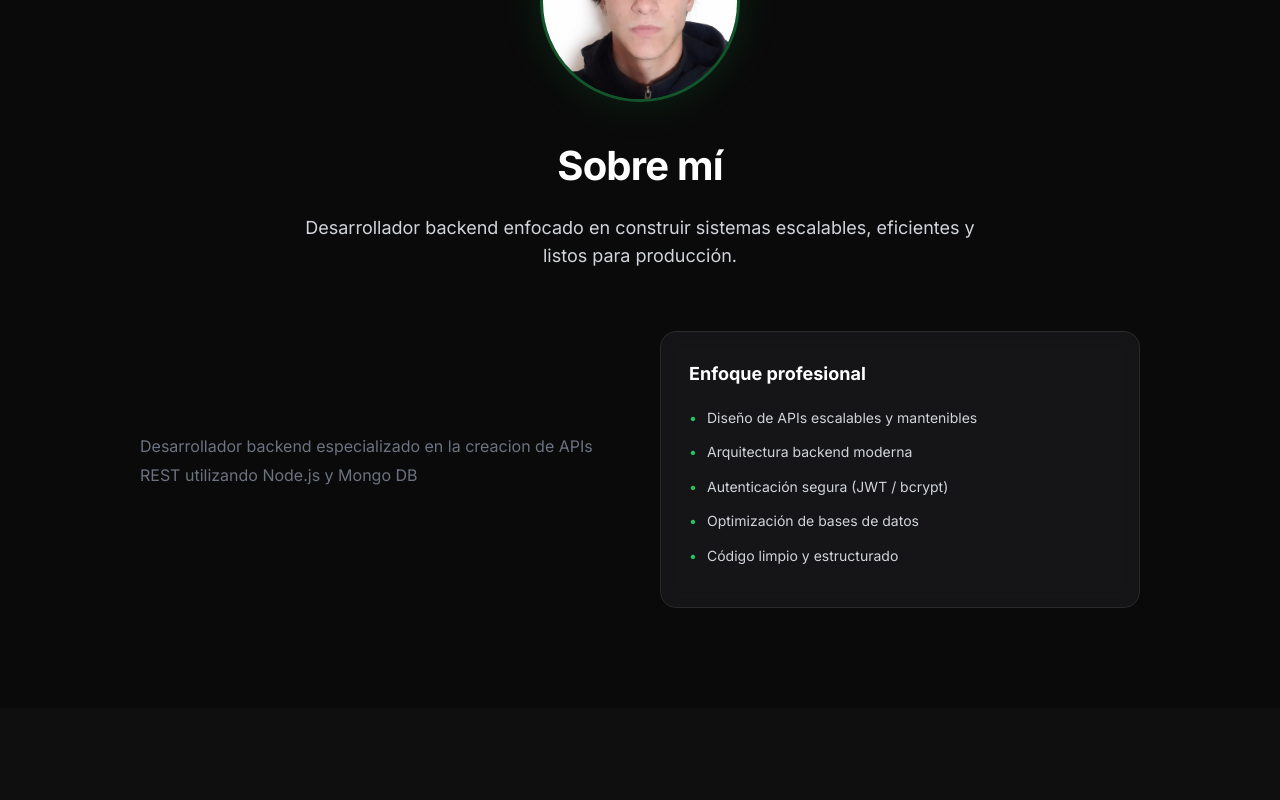
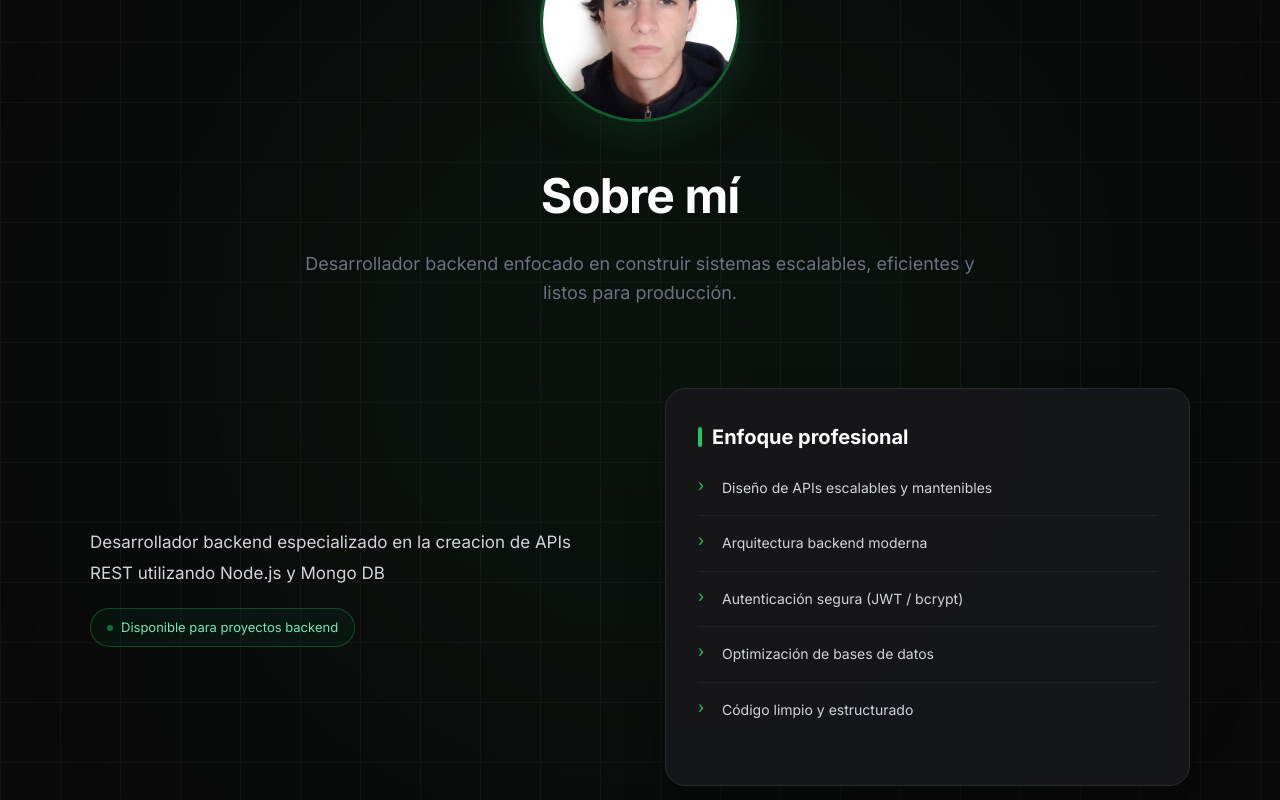
Before and after one commit to renzonodari9/portafolio-nodari, a React (Vite) app: page / in a window 1280 px wide. Shown: the part 1020-1820 px from the top of the page. Built offline with nearby package versions, Linux system fonts and the light colour scheme.

Commit message:
Diseño mejorado About.jsx: glow, grid effect, mejores visuales y animaciones

```diff
--- a/src/components/About.jsx
+++ b/src/components/About.jsx
@@ -1,21 +1,53 @@
 import { motion } from "framer-motion";
 
 export default function About() {
+  const focusItems = [
+    "Diseño de APIs escalables y mantenibles",
+    "Arquitectura backend moderna",
+    "Autenticación segura (JWT / bcrypt)",
+    "Optimización de bases de datos",
+    "Código limpio y estructurado"
+  ];
+
   return (
     <section style={{
       position: "relative",
       backgroundColor: "#0a0a0a",
-      padding: "100px 20px",
+      padding: "120px 20px",
       color: "#fff",
-      boxSizing: "border-box"
+      boxSizing: "border-box",
+      overflow: "hidden"
     }}>
+
+      {/* Background Glow */}
+      <div style={{
+        position: "absolute",
+        top: "50%",
+        left: "50%",
+        transform: "translate(-50%, -50%)",
+        width: "800px",
+        height: "800px",
+        background: "rgba(34, 197, 94, 0.05)",
+        filter: "blur(160px)",
+        borderRadius: "50%",
+        pointerEvents: "none"
+      }} />
+
+      {/* Grid effect */}
+      <div style={{
+        position: "absolute",
+        inset: 0,
+        opacity: 0.03,
+        backgroundImage: "linear-gradient(to right, #ffffff 1px, transparent 1px), linear-gradient(to bottom, #ffffff 1px, transparent 1px)",
+        backgroundSize: "60px 60px",
+        pointerEvents: "none"
+      }} />
 
       <div style={{
         position: "relative",
         zIndex: 10,
-        maxWidth: "1000px",
-        margin: "0 auto",
-        textAlign: "center"
+        maxWidth: "1100px",
+        margin: "0 auto"
       }}>
 
         {/* HEADER */}
@@ -25,10 +57,21 @@ export default function About() {
           viewport={{ once: true }}
           transition={{ duration: 0.7 }}
           style={{
-            marginBottom: "60px"
+            textAlign: "center",
+            marginBottom: "80px"
           }}
         >
           {/* FOTO */}
+          <motion.div
+            initial={{ opacity: 0, scale: 0.8 }}
+            whileInView={{ opacity: 1, scale: 1 }}
+            viewport={{ once: true }}
+            transition={{ duration: 0.5 }}
+            style={{
+              display: "inline-block",
+              marginBottom: "28px"
+            }}
+          >
             <img
               src="/mifoto.png"
               alt="Renzo Nodari"
@@ -38,14 +81,23 @@ export default function About() {
                 borderRadius: "50%",
                 objectFit: "cover",
                 border: "3px solid rgba(34, 197, 94, 0.4)",
-              boxShadow: "0 0 40px rgba(34, 197, 94, 0.15)",
-              marginBottom: "24px"
+                boxShadow: "0 0 60px rgba(34, 197, 94, 0.2)",
+                transition: "all 0.3s ease"
+              }}
+              onMouseOver={(e) => {
+                e.currentTarget.style.boxShadow = "0 0 80px rgba(34, 197, 94, 0.3)";
+                e.currentTarget.style.transform = "scale(1.05)";
+              }}
+              onMouseOut={(e) => {
+                e.currentTarget.style.boxShadow = "0 0 60px rgba(34, 197, 94, 0.2)";
+                e.currentTarget.style.transform = "scale(1)";
               }}
             />
+          </motion.div>
 
           {/* TÍTULO */}
           <h2 style={{
-            fontSize: "clamp(32px, 5vw, 40px)",
+            fontSize: "clamp(36px, 6vw, 48px)",
             fontWeight: 800,
             color: "#fff",
             marginBottom: "16px",
@@ -55,10 +107,10 @@ export default function About() {
           </h2>
 
           <p style={{
-            color: "#d1d5db",
+            color: "#6b7280",
             maxWidth: "700px",
             margin: "0 auto",
-            fontSize: "clamp(16px, 2.5vw, 18px)",
+            fontSize: "clamp(15px, 2.5vw, 18px)",
             lineHeight: 1.6
           }}>
             Desarrollador backend enfocado en construir sistemas escalables, eficientes y listos para producción.
@@ -68,13 +120,12 @@ export default function About() {
         {/* GRID */}
         <div style={{
           display: "grid",
-          gridTemplateColumns: "repeat(auto-fit, minmax(300px, 1fr))",
-          gap: "40px",
-          alignItems: "center",
-          textAlign: "left"
+          gridTemplateColumns: "repeat(auto-fit, minmax(280px, 1fr))",
+          gap: "50px",
+          alignItems: "center"
         }}>
 
-          {/* TEXTO */}
+          {/* TEXTO IZQUIERDA */}
           <motion.div
             initial={{ opacity: 0, x: -30 }}
             whileInView={{ opacity: 1, x: 0 }}
@@ -82,13 +133,41 @@ export default function About() {
             transition={{ duration: 0.7 }}
           >
             <p style={{
-              fontSize: "clamp(14px, 2vw, 16px)",
+              fontSize: "clamp(15px, 2vw, 17px)",
               lineHeight: 1.8,
-              color: "#6b7280",
-              marginBottom: "18px"
+              color: "#d1d5db",
+              marginBottom: "20px"
             }}>
               Desarrollador backend especializado en la creacion de APIs REST utilizando Node.js y Mongo DB
             </p>
+
+            {/* Badge */}
+            <motion.div
+              initial={{ opacity: 0 }}
+              whileInView={{ opacity: 1 }}
+              viewport={{ once: true }}
+              transition={{ delay: 0.3 }}
+              style={{
+                display: "inline-flex",
+                alignItems: "center",
+                gap: "8px",
+                border: "1px solid rgba(34, 197, 94, 0.3)",
+                background: "rgba(34, 197, 94, 0.05)",
+                padding: "8px 16px",
+                borderRadius: "9999px",
+                fontSize: "13px",
+                color: "#6ee7b7"
+              }}
+            >
+              <span style={{
+                width: "6px",
+                height: "6px",
+                borderRadius: "50%",
+                backgroundColor: "#22c55e",
+                animation: "pulse 2s infinite"
+              }} />
+              Disponible para proyectos backend
+            </motion.div>
           </motion.div>
 
           {/* CARD DERECHA */}
@@ -97,45 +176,63 @@ export default function About() {
             whileInView={{ opacity: 1, x: 0 }}
             viewport={{ once: true }}
             transition={{ duration: 0.7 }}
+            whileHover={{ y: -5 }}
             style={{
-              background: "rgba(24, 24, 27, 0.8)",
+              background: "rgba(24, 24, 27, 0.9)",
               border: "1px solid #2a2a2a",
-              borderRadius: "16px",
-              padding: "28px",
-              backdropFilter: "blur(10px)"
+              borderRadius: "20px",
+              padding: "32px",
+              backdropFilter: "blur(10px)",
+              boxShadow: "0 20px 40px rgba(0, 0, 0, 0.3)",
+              transition: "all 0.3s ease"
             }}
           >
             <h3 style={{
-              fontSize: "clamp(16px, 2.5vw, 18px)",
+              fontSize: "clamp(18px, 3vw, 20px)",
               color: "#fff",
-              marginBottom: "18px",
-              fontWeight: 700
+              marginBottom: "24px",
+              fontWeight: 700,
+              display: "flex",
+              alignItems: "center",
+              gap: "10px"
             }}>
+              <span style={{
+                width: "4px",
+                height: "20px",
+                backgroundColor: "#22c55e",
+                borderRadius: "2px"
+              }} />
               Enfoque profesional
             </h3>
 
-            <ul style={{ listStyle: "none", padding: 0 }}>
-              {[
-                "Diseño de APIs escalables y mantenibles",
-                "Arquitectura backend moderna",
-                "Autenticación segura (JWT / bcrypt)",
-                "Optimización de bases de datos",
-                "Código limpio y estructurado"
-              ].map((item) => (
-                <li key={item} style={{
-                  marginBottom: "12px",
+            <ul style={{ listStyle: "none", padding: 0, margin: 0 }}>
+              {focusItems.map((item, index) => (
+                <motion.li
+                  key={item}
+                  initial={{ opacity: 0, x: 20 }}
+                  whileInView={{ opacity: 1, x: 0 }}
+                  viewport={{ once: true }}
+                  transition={{ delay: index * 0.1 }}
+                  style={{
+                    marginBottom: "16px",
+                    paddingBottom: "16px",
+                    borderBottom: index < focusItems.length - 1 ? "1px solid rgba(255, 255, 255, 0.05)" : "none",
                     color: "#d1d5db",
                     fontSize: "14px",
+                    lineHeight: 1.6,
                     position: "relative",
-                  paddingLeft: "18px"
-                }}>
+                    paddingLeft: "24px"
+                  }}
+                >
                   <span style={{
                     position: "absolute",
                     left: 0,
-                    color: "#22c55e"
-                  }}>•</span>
+                    color: "#22c55e",
+                    fontSize: "16px",
+                    lineHeight: 1
+                  }}>›</span>
                   {item}
-                </li>
+                </motion.li>
               ))}
             </ul>
           </motion.div>
```
Lines whose indentation alone changed are shown as unchanged.
